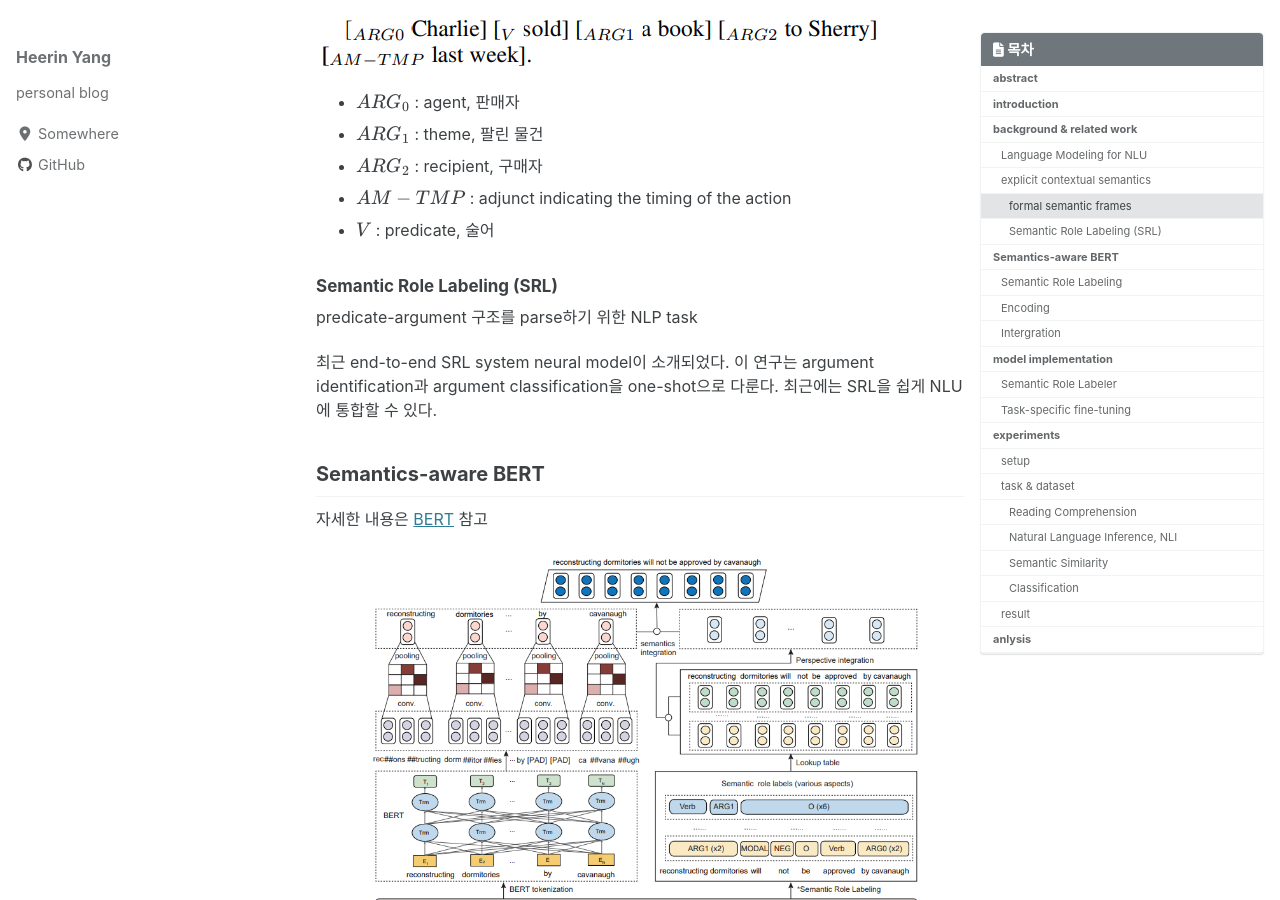
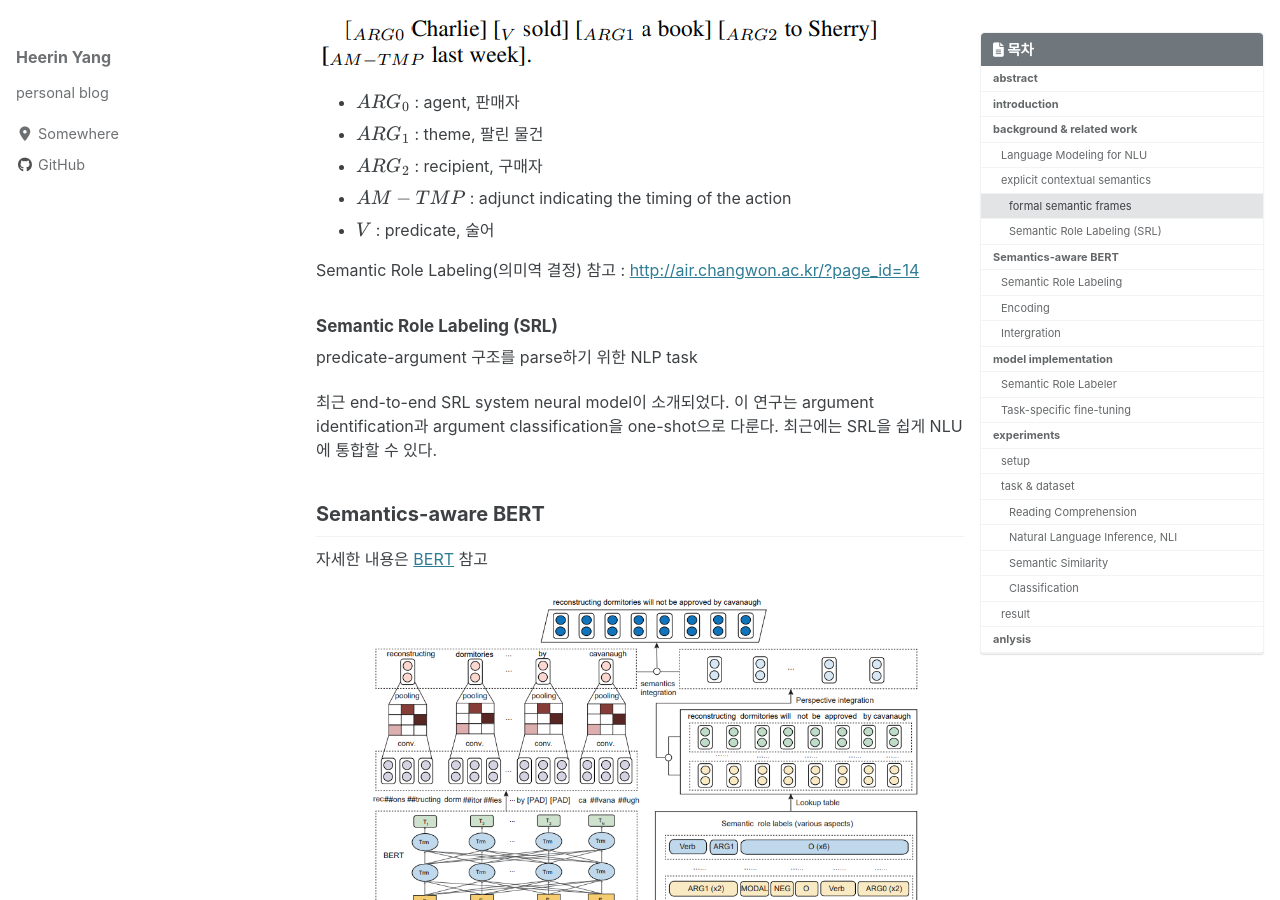
Before and after one commit to hryang06/hryang06.github.io, a Jekyll site: the page built from _posts/2020-07-31-SemBERT.md, in a window 1280 px wide and 900 px high, scrolled down 2061 px. Built offline with Jekyll 4.4.1, drawn with Linux system fonts in a browser that asks for light colours; cached includes are drawn as plain includes; nearby versions of some CDN libraries; formulas are drawn with MathJax 3.

```diff
--- a/_posts/2020-07-31-SemBERT.md
+++ b/_posts/2020-07-31-SemBERT.md
@@ -75,6 +75,8 @@ formal semantics(형식적인 의미론)은 일반적으로 semantic 관계를 p
 - $$ARG_2$$ : recipient, 구매자
 - $$AM-TMP$$ : adjunct indicating the timing of the action
 - $$V$$ : predicate, 술어
+
+Semantic Role Labeling(의미역 결정) 참고 : <http://air.changwon.ac.kr/?page_id=14>
 
 #### Semantic Role Labeling (SRL)
 
@@ -161,7 +163,7 @@ semantic labels를 얻기 위해 pre-trained SRL module을 사용하여 모든 p
 
 ### Task-specific fine-tuning
 
-[Semantics-aware BERT](#Semantics-aware-BERT)에서는 semantics-aware BERT representation을 얻는 방법을 설명했다면, 여기서는 SemBERT를 classification, regression 및 span-based MRC tasks에 적용하는 방법을 보여준다.
+[Semantics-aware BERT](#semantics-aware-bert)에서는 semantics-aware BERT representation을 얻는 방법을 설명했다면, 여기서는 SemBERT를 classification, regression 및 span-based MRC tasks에 적용하는 방법을 보여준다.
 
 fused contextual semantic 및 LM representations $$h$$를 lower dimension으로 변환하여 prediction distributions를 구한다.
 
```
